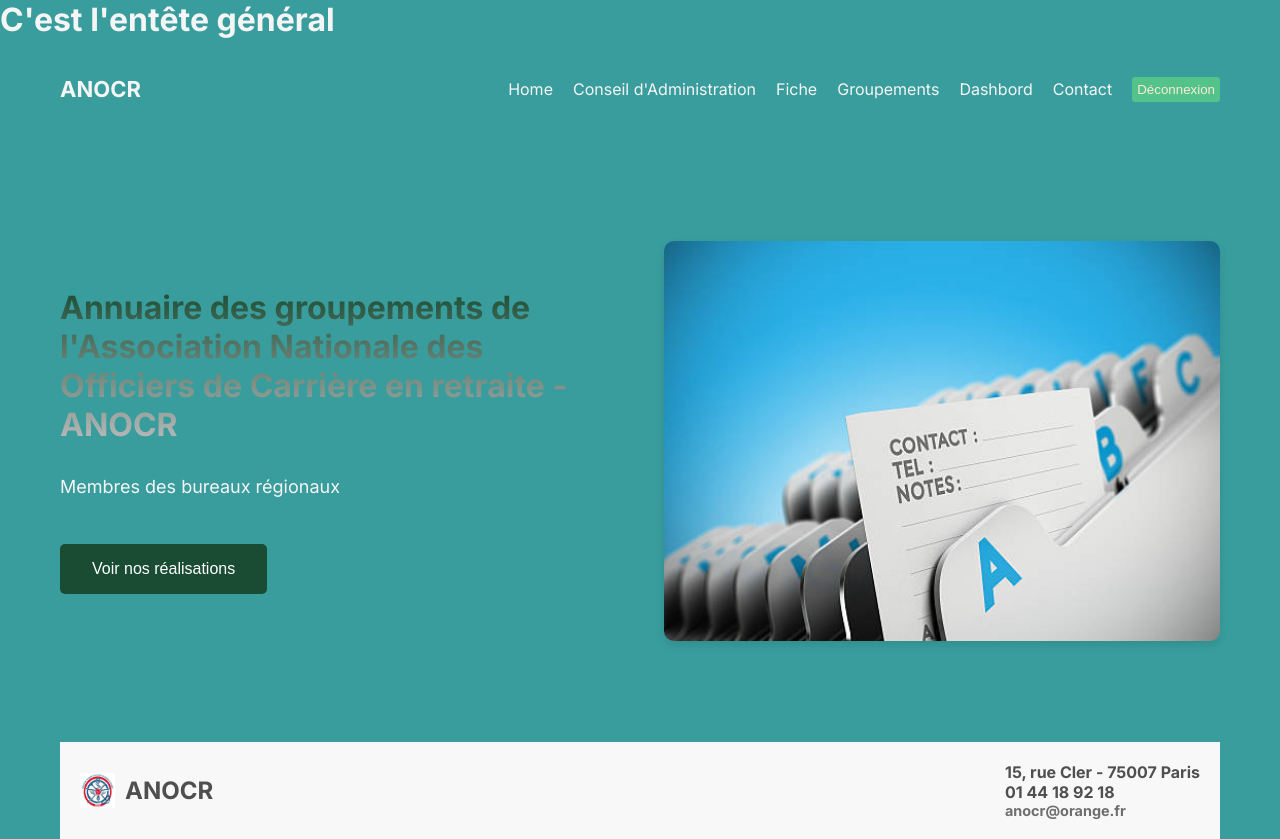
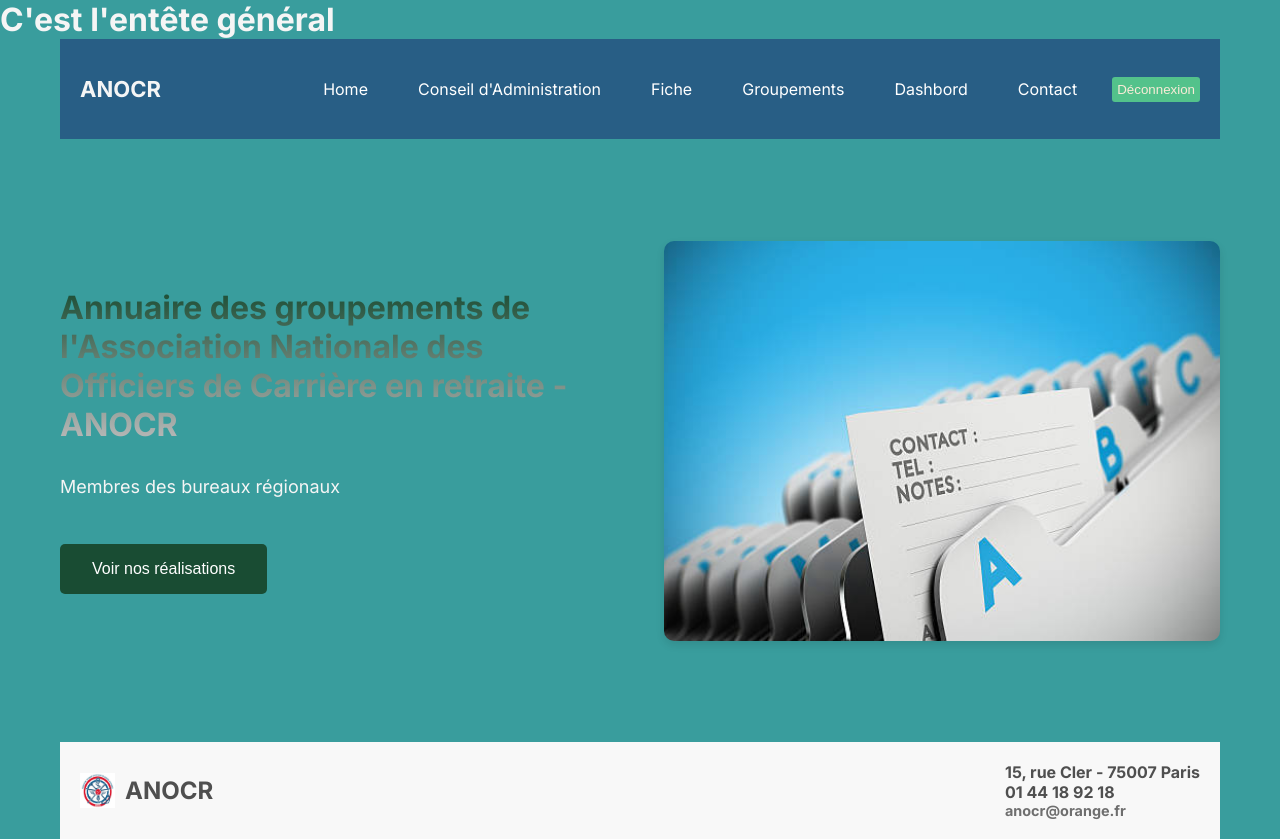
Before and after one commit to Natalina933/annuaire, a Next.js app: page / in a window 1280 px wide. Built offline with nearby package versions, Linux system fonts and the light colour scheme.

Commit message:
amélioration navbar hover

```diff
--- a/src/app/page.module.css
+++ b/src/app/page.module.css
@@ -17,6 +17,16 @@
   background: linear-gradient(to bottom, #194c33, #bbb);
   -webkit-background-clip: text;
   -webkit-text-fill-color: transparent;
+  animation: scaleInText 1s ease-in-out forwards;
+}
+
+@keyframes scaleInText {
+  0% {
+    transform: scale(0.5);
+  }
+  100% {
+    transform: scale(1);
+  }
 }
 
 .imgContainer {
--- a/src/components/navbar/navbar.module.css
+++ b/src/components/navbar/navbar.module.css
@@ -1,19 +1,37 @@
-.container{
+.container {
   height: 100px;
   display: flex;
   justify-content: space-between;
   align-items: center;
+  padding: 0 20px;
+  background-color: #285e85;
 }
-  .logo{
+
+.logo {
   font-weight: bolder;
   font-size: 22px;
 }
-  .links{
-display:flex ;
+
+.links {
+  display: flex;
   align-items: center;
   gap: 20px;
 }
-  .logout{
+
+.link {
+  color: #fff;
+  position: relative;
+  padding: 10px 15px;
+  border-radius: 5px;
+  transition: background-color 0.3s;
+}
+
+.link:hover {
+  background-color: #3d3d3d;
+  text-decoration: underline;
+}
+
+.logout {
   padding: 5px;
   border: none;
   background-color: #53c28b;
@@ -21,3 +39,7 @@
   cursor: pointer;
   border-radius: 3px;
 }
+
+.logout:hover {
+  background-color: #439f6d;
+}
```
Lines whose indentation alone changed are shown as unchanged.
